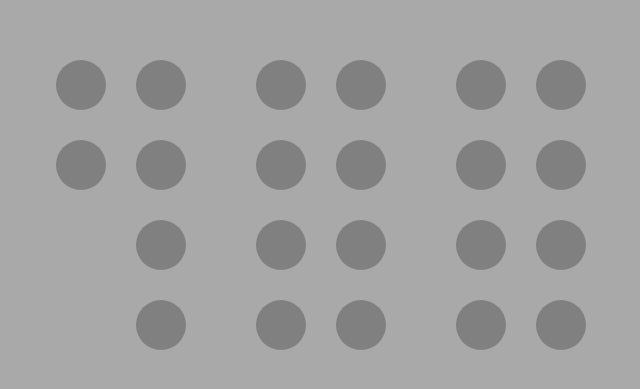
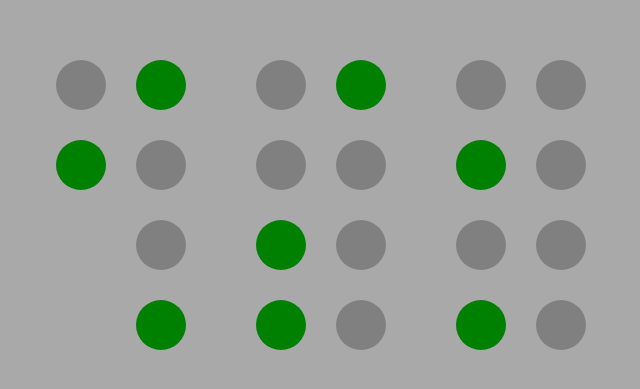
Before and after one commit to ra-res/binary-clock, a React (Create React App) app: page / in a window 1280 px wide. Shown: the part 195-584 px from the top of the page, without its empty margins (319-959 px from the left). Built offline with nearby package versions, Linux system fonts and the light colour scheme.

Commit message:
Binary clock functionality working

```diff
--- a/src/Components/BinaryClock.tsx
+++ b/src/Components/BinaryClock.tsx
@@ -1,4 +1,4 @@
-import React, { FC, useState } from "react";
+import React, { FC, useEffect, useState } from "react";
 import styled from "styled-components";
 
 import Circles from "./Circle";
@@ -17,19 +17,21 @@ const Wrapper = styled.div`
   place-items: center;
 `;
 
+interface IBinaryTime {
+  first: string;
+  second: string;
+}
+
 interface ITimeUnit {
-  binary: {
-    first: string;
-    second: string;
-  };
+  binary: IBinaryTime;
   dimension: number[];
 }
 
 const TimeUnit = ({ binary, dimension }: ITimeUnit) => {
   return (
     <UnitContainer>
-      <Circles num={dimension[0]}></Circles>
-      <Circles num={dimension[1]}></Circles>
+      <Circles binary={binary.first} num={dimension[0]}></Circles>
+      <Circles binary={binary.second} num={dimension[1]}></Circles>
     </UnitContainer>
   );
 };
@@ -56,18 +58,18 @@ const BinaryClock: FC = () => {
     second: dec2bin(date.getSeconds().toString().split("")[1]),
   };
 
-  setInterval(() => setDate(new Date()), 1000);
-
-  //   dec2bin(hour.toString().split("")[1]);
+  setInterval(() => {
+    setDate(new Date());
+  }, 2000);
 
   return (
     <Wrapper>
       {/* Hour */}
-      <TimeUnit binary={hour} dimension={[2, 4]} />
+      <TimeUnit binary={hour!} dimension={[2, 4]} />
       {/* Minutes */}
-      <TimeUnit binary={minutes} dimension={[4, 4]} />
+      <TimeUnit binary={minutes!} dimension={[4, 4]} />
       {/* Seconds */}
-      <TimeUnit binary={seconds} dimension={[4, 4]} />
+      <TimeUnit binary={seconds!} dimension={[4, 4]} />
     </Wrapper>
   );
 };
--- a/src/Components/Circle.tsx
+++ b/src/Components/Circle.tsx
@@ -1,4 +1,4 @@
-import React from "react";
+import React, { useState } from "react";
 import styled from "styled-components";
 
 interface CircleProps {
@@ -20,13 +20,20 @@ const Container = styled.div`
 
 interface CirclesProps {
   num: number;
+  binary: string;
 }
 
-const Circles = ({ num }: CirclesProps) => {
+const Circles = ({ num, binary }: CirclesProps) => {
   const circles = [];
+  let bin = binary.split("");
+
+  // Pad Array with 0s
+  if (bin.length !== num) {
+    bin = Array(num).fill("0").concat(bin).slice(bin.length);
+  }
 
   for (let index = 0; index < num; index++) {
-    circles.push(<Circle active={false} />);
+    circles.push(<Circle active={bin[index] === "1"} />);
   }
 
   return <Container>{circles}</Container>;
```
